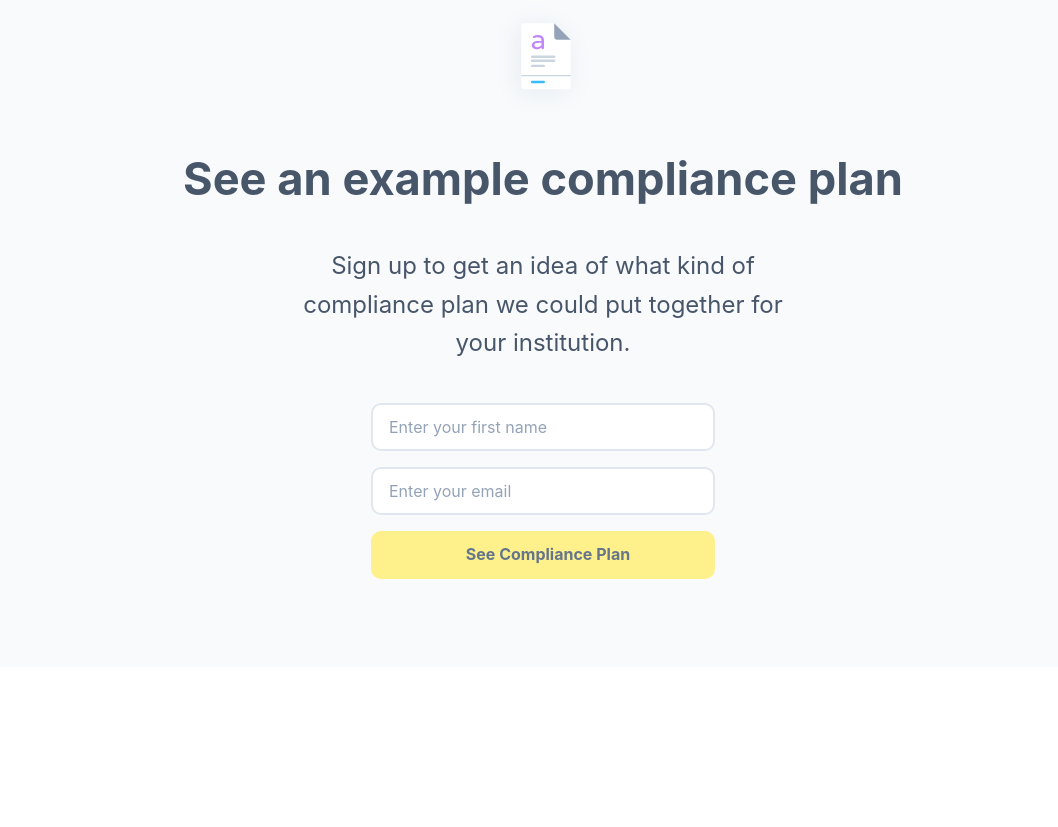
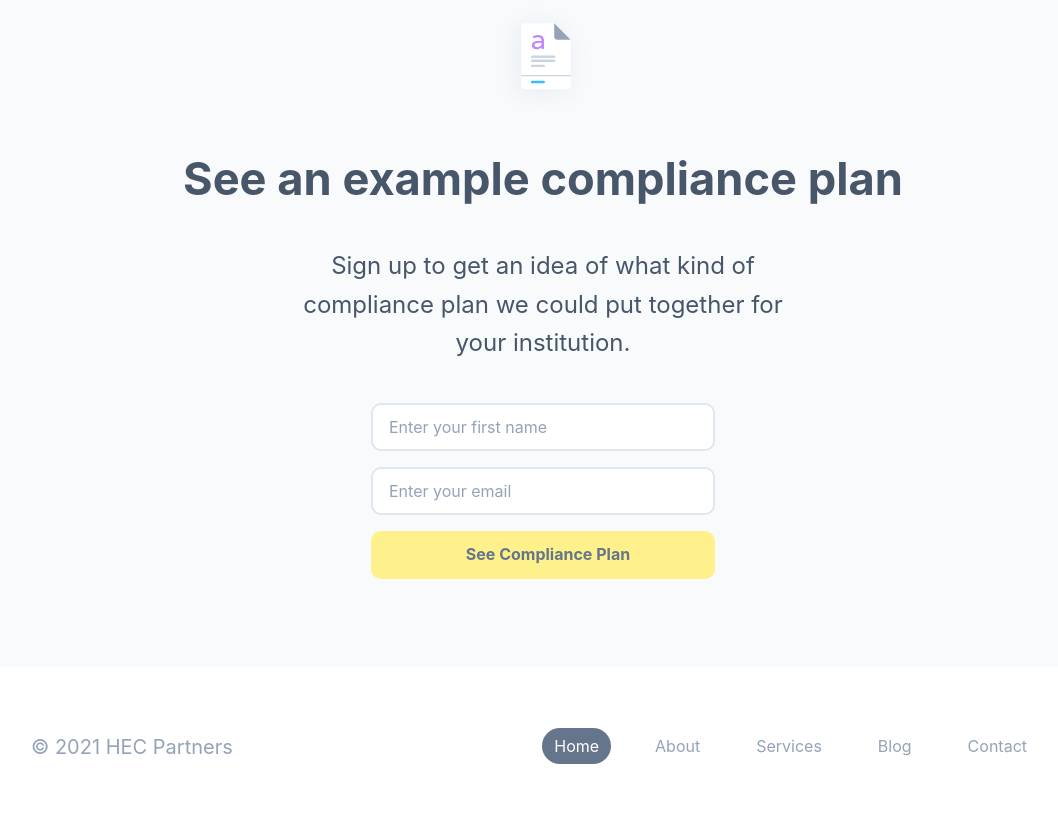
Before and after one commit to flores8/hec, a Gatsby site: page / in a window 1280 px wide. Shown: the part 3180-4007 px from the top of the page, without its empty margins (97-1155 px from the left). Before the commit the page ends 3847 px from the top, so only its background shows below. Built offline with nearby package versions, Linux system fonts and the light colour scheme; Gatsby itself is replaced by a stand-in of ours.

Commit message:
add footer

```diff
--- /dev/null
+++ b/src/components/MainLayout/Footer.js
@@ -0,0 +1,57 @@
+import React from "react";
+import styled from "styled-components";
+import NavLinks from "./NavLinks";
+import { spacing, width, font, gray, borderRadius } from "../../utils";
+
+const Footer = () => {
+  return (
+    <FooterWrapper>
+      <Content>
+        <Copyright>
+          <Text>© 2021 HEC Partners</Text>
+        </Copyright>
+        <Links>
+          <NavLinks />
+        </Links>
+      </Content>
+    </FooterWrapper>
+  );
+};
+
+export default Footer;
+
+const FooterWrapper = styled.footer`
+  padding-block-start: ${spacing.s8};
+  padding-block-end: ${spacing.s8};
+`;
+
+const Content = styled.div`
+  max-width: ${width.xlg};
+  margin: auto;
+  display: flex;
+  justify-content: space-between;
+  align-items: center;
+`;
+
+const Copyright = styled.div`
+  color: ${gray.four};
+`;
+const Text = styled.p`
+  font-size: ${font.s20};
+`;
+const Links = styled.div`
+  font-size: ${font.s4};
+  a {
+    color: ${gray.four};
+    text-decoration: none;
+    padding: ${spacing.s2} ${spacing.s3};
+    margin-inline-start: ${spacing.s4};
+    margin-inline-end: ${spacing.s4};
+    &.active,
+    &:hover {
+      background: ${gray.five};
+      color: ${gray.white};
+      border-radius: ${borderRadius.pill};
+    }
+  }
+`;
--- a/src/components/MainLayout/Layout.js
+++ b/src/components/MainLayout/Layout.js
@@ -1,5 +1,6 @@
 import React from "react";
 import TopNav from "./TopNav";
+import Footer from "./Footer";
 import styled from "styled-components";
 import { GlobalStyle, gray, transition } from "../../utils";
 
@@ -9,6 +10,7 @@ const Layout = ({ children }) => {
       <div>
         <TopNav />
         <BodyWrapper>{children}</BodyWrapper>
+        <Footer />
         <GlobalStyle />
       </div>
     </>
--- a/src/utils/breakpoint.js
+++ b/src/utils/breakpoint.js
@@ -7,9 +7,9 @@ export const screen = {
 };
 
 export const width = {
-  sm: "37.5rem",
-  md: "48rem",
-  lg: "57.5rem",
-  xlg: "64rem",
-  xxlg: "81.25rem",
+  sm: "37.5rem", // 600px
+  md: "48rem", // 768px
+  lg: "57.5rem", //920px
+  xlg: "64rem", // 1024px
+  xxlg: "81.25rem", // 1300px
 };
```
